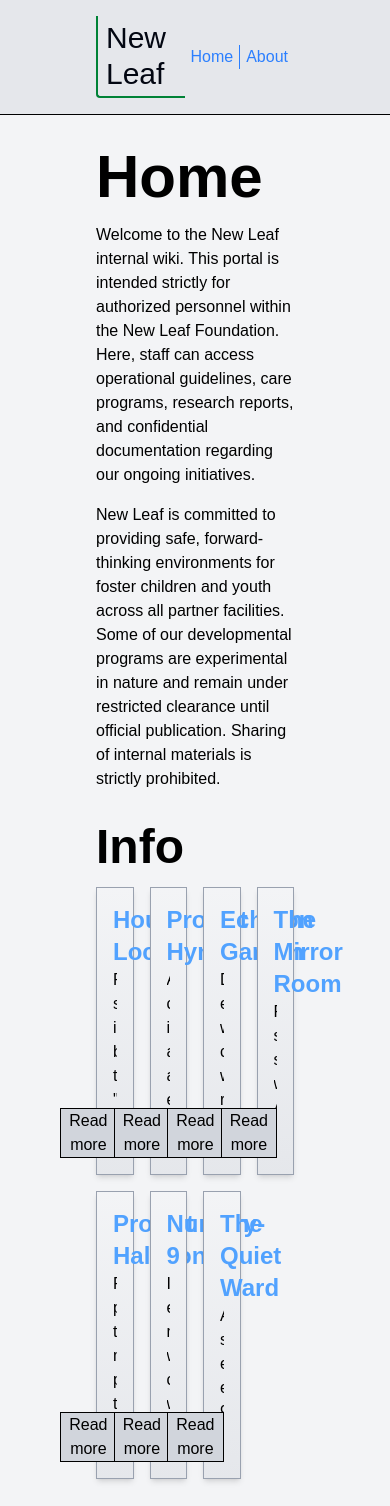
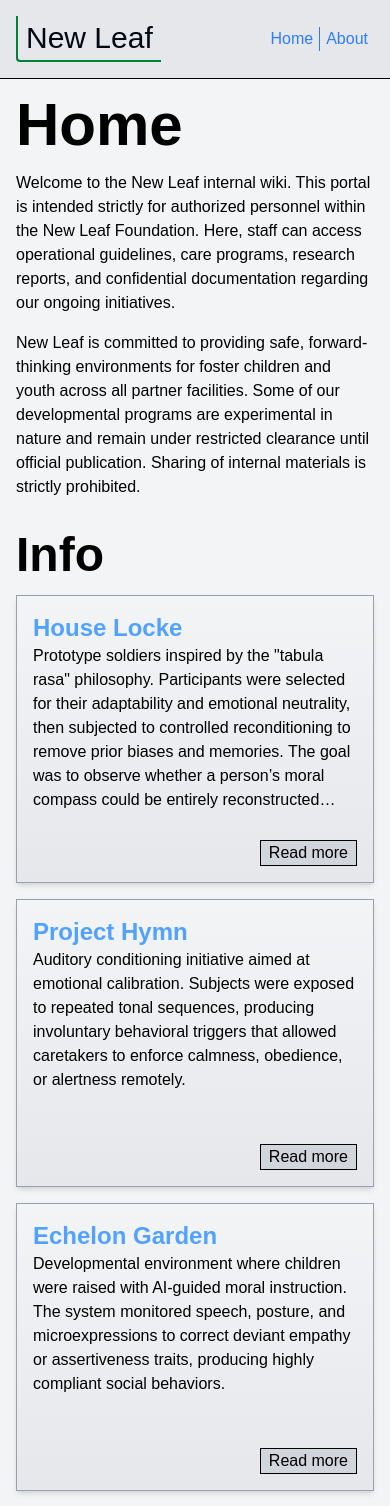
Before and after one commit to Joao-Victor-SM/mock-wiki, a Next.js app: page / in a window 390 px wide. Shown: the top 1506 px of the page. Built offline with nearby package versions, Linux system fonts and the light colour scheme.

Commit message:
basic responsiveness

```diff
--- a/src/app/about/page.tsx
+++ b/src/app/about/page.tsx
@@ -4,7 +4,7 @@ export const metadata = {
 
 const AboutPage = () => {
   return (
-    <main className="px-24 p-8 h-full flex flex-col space-y-6">
+    <main className="sm:px-24 p-4 sm:p-8 h-full flex flex-col space-y-6">
       <h1 className="text-6xl font-bold">About us</h1>
       <p>
         Lorem ipsum dolor sit, amet consectetur adipisicing elit. Aspernatur
--- a/src/app/header.tsx
+++ b/src/app/header.tsx
@@ -2,7 +2,7 @@ import Link from 'next/link';
 
 const Header = () => {
   return (
-    <header className="bg-gray-200 p-4 flex px-24 items-center border-b">
+    <header className="bg-gray-200 flex p-4 sm:px-24 items-center border-b">
       <Link href="/" className="cursor-pointer select-none">
         <h1 className="text-3xl border-b-2 border-l-2 border-green-700 text-gray-950 p-2 py-1 rounded-b-sm !rounded-r-none">
           New Leaf
--- a/src/app/page.tsx
+++ b/src/app/page.tsx
@@ -7,7 +7,7 @@ export const metadata = {
 
 const App = () => {
   return (
-    <main className="px-24 p-8 grid content-start gap-8">
+    <main className="sm:px-24 p-4 sm:p-8 grid content-start gap-8">
       <section className="grid gap-4">
         <h1 className="text-6xl font-bold">Home</h1>
         <p>
@@ -28,7 +28,7 @@ const App = () => {
       </section>
       <section className="w-full grid content-start gap-4">
         <h2 className="text-5xl font-bold">Info</h2>
-        <div className="grid grid-cols-4 gap-4">
+        <div className="grid md:grid-cols-2 xl:grid-cols-4 gap-4">
           <MainCard
             href="page/foo"
             title="House Locke"
--- a/src/app/page/[id]/layout.tsx
+++ b/src/app/page/[id]/layout.tsx
@@ -3,7 +3,7 @@ import RecommendationCard from './components/RecommendationCard';
 
 export default function Layout({children}: {children: ReactNode}) {
   return (
-    <main className="flex gap-4 p-4 px-24 h-full bg-neutral-300 font-mono text-sm">
+    <main className="flex gap-4 p-4 sm:px-24 h-full bg-neutral-300 font-mono text-sm flex-col sm:flex-row">
       <section>{children}</section>
 
       <aside className="w-80 border border-gray-400 bg-gradient-to-b from-gray-100 to-gray-200 p-1 shadow-md grid content-start gap-1">
--- a/src/app/page/[id]/page.tsx
+++ b/src/app/page/[id]/page.tsx
@@ -2,7 +2,7 @@ import TextWarning from './components/TextWarning';
 
 export function generateMetadata({params}: WikiPageProps) {
   return {
-    title: `Index #${params.id}`, // your page title
+    title: `Index #${params.id}`,
   };
 }
 
@@ -15,10 +15,10 @@ export default async function WikiPage({params}: WikiPageProps) {
 
   return (
     <article
-      className="min-h-full p-4 w-[clamp(340px,80vw,1100px)]
+      className="min-h-full p-4 w-[clamp(320px,80vw,1100px)]
       border border-gray-400 shadow-inner bg-gradient-to-b from-gray-100 to-gray-200
-      flex flex-col gap-3 justify-start font-mono text-sm text-gray-800
-      rounded-sm"
+      flex gap-3 justify-start font-mono text-sm text-gray-800
+      rounded-sm flex-col"
     >
       <h1 className="text-2xl font-bold border-b-2 border-gray-500 pb-1 mb-2">
         Wiki Page <b>#{id}</b>
```
